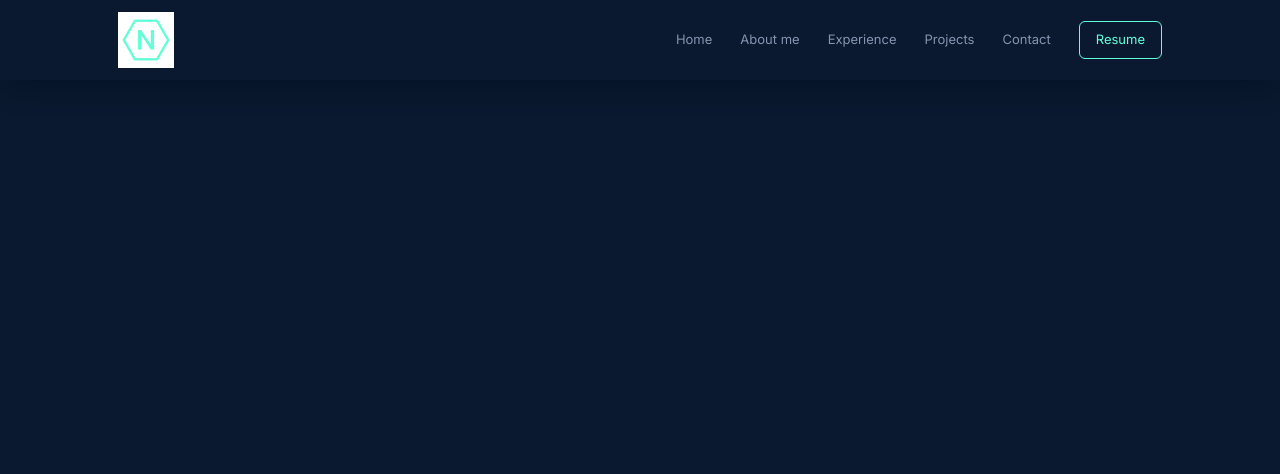
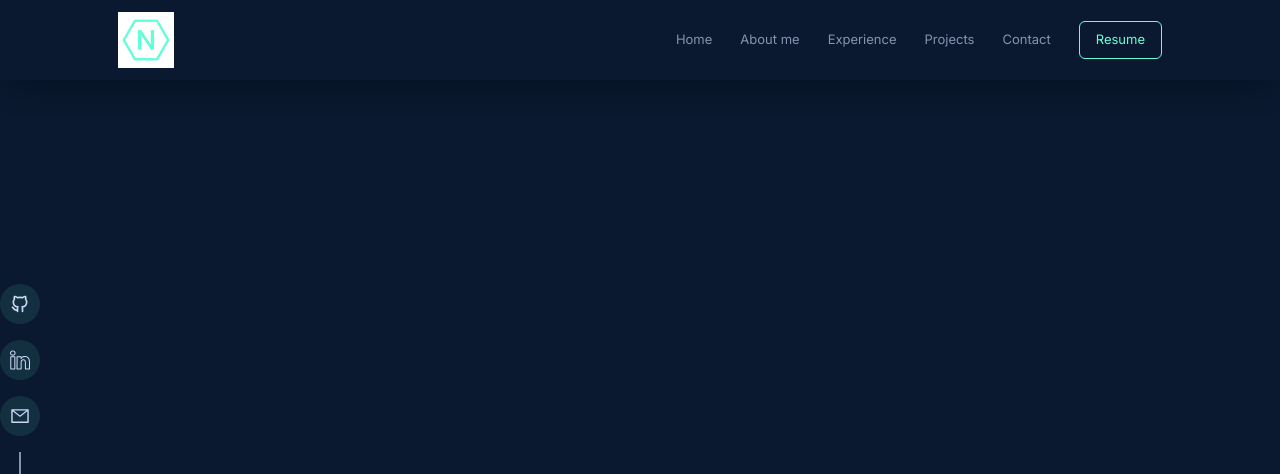
Before and after one commit to Walter-Celiz/wolzfolio, a Next.js app: page / in a window 1280 px wide. Shown: the top 474 px of the page. Built offline with nearby package versions, Linux system fonts and the light colour scheme.

Commit message:
feat: sides 20%

```diff
--- /dev/null
+++ b/components/LeftSide.tsx
@@ -0,0 +1,31 @@
+import { TbBrandGithub } from "react-icons/tb"
+import { SlSocialLinkedin } from "react-icons/sl"
+import { AiOutlineMail } from "react-icons/ai"
+
+const LeftSide = () => {
+    return (
+        <div
+            className="w-full h-full flex flex-col items-center justify-end gap-4 text-textLight"
+        >
+            <div className="flex flex-col gap-4 ">
+                <a href="https://github.com/Walter-Celiz" target="_blank">
+                    <span className="w-10 h-10 text-xl bg-hoverColor rounded-full inline-flex items-center justify-center hover:text-textGreen cursor-pointer hover:-translate-y-2 transition-all duration-300">
+                        <TbBrandGithub />
+                    </span>
+                </a>
+                <a href="https://www.linkedin.com/in/walter-celiz/" target="_blank">
+                    <span className="w-10 h-10 text-xl bg-hoverColor rounded-full inline-flex items-center justify-center hover:text-textGreen cursor-pointer hover:-translate-y-2 transition-all duration-300">
+                        <SlSocialLinkedin />
+                    </span>
+                </a>
+                <a href="mailto:wceliz.dev@gmail.com" target="_blank">
+                    <span className="w-10 h-10 text-xl bg-hoverColor rounded-full inline-flex items-center justify-center hover:text-textGreen cursor-pointer hover:-translate-y-2 transition-all duration-300">
+                        <AiOutlineMail />
+                    </span>
+                </a>
+            </div>
+            <div className="w-[2px] h-32 bg-textDark"></div>
+        </div>
+    )
+}
+export default LeftSide
--- a/package.json
+++ b/package.json
@@ -20,6 +20,7 @@
     "postcss": "8.4.23",
     "react": "18.2.0",
     "react-dom": "18.2.0",
+    "react-icons": "^4.8.0",
     "tailwindcss": "3.3.1",
     "typescript": "5.0.4"
   }
--- a/pages/index.tsx
+++ b/pages/index.tsx
@@ -1,3 +1,4 @@
+import LeftSide from "@/components/LeftSide"
 import Navbar from "@/components/Navbar"
 import Head from "next/head"
 
@@ -12,6 +13,13 @@
       </Head>
       <main className="w-full h-screen font-bodyFont bg-bodyColor text-textLight overflow-x-hidden overflow-y-scroll">
         <Navbar />
+        <div className="w-full h-[88vh] xl:flex items-center gap-20 justify-between">
+          <div>
+            <LeftSide />
+          </div>
+          <div></div>
+          <div></div>
+        </div>
       </main>
     </>
   )
```
Also changed, not shown: 1 other file (tests, documents, lock files or other folders).
